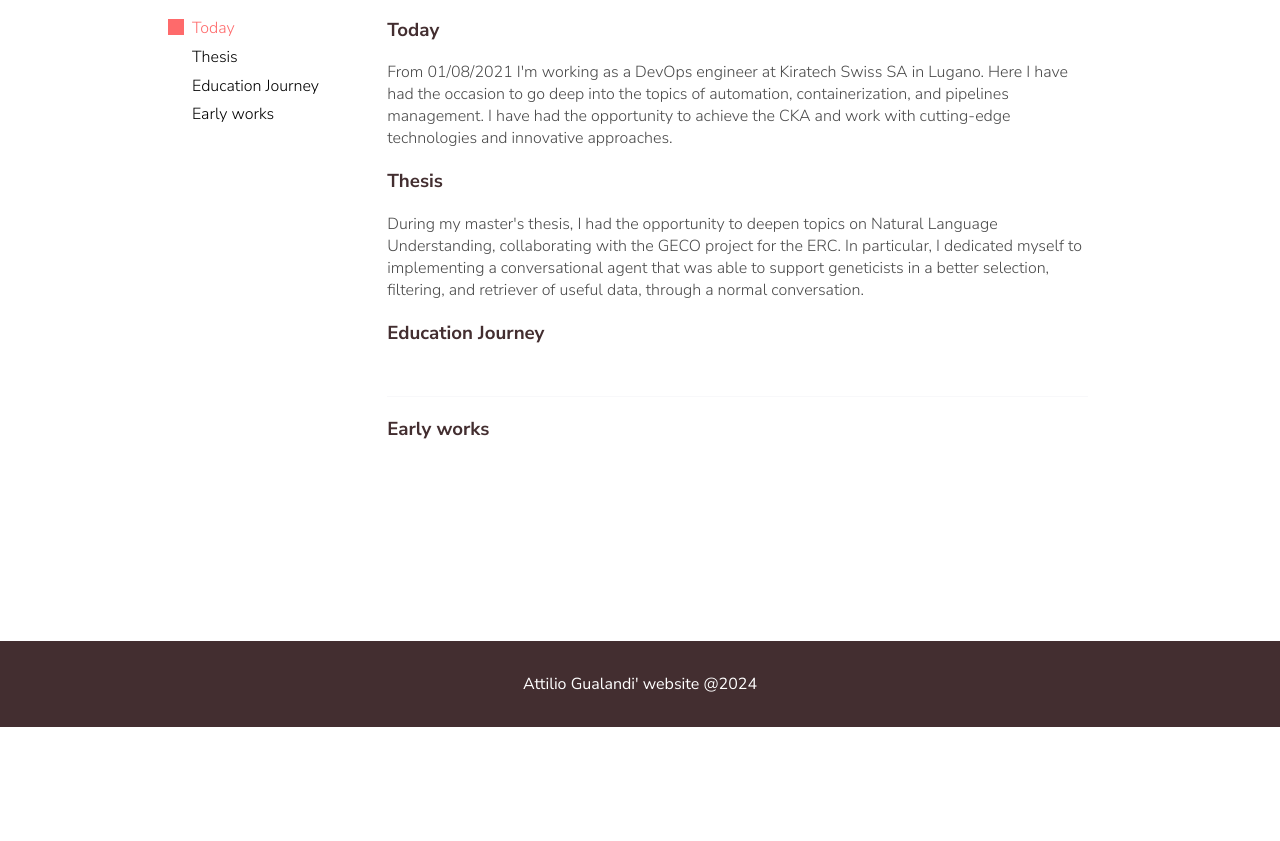
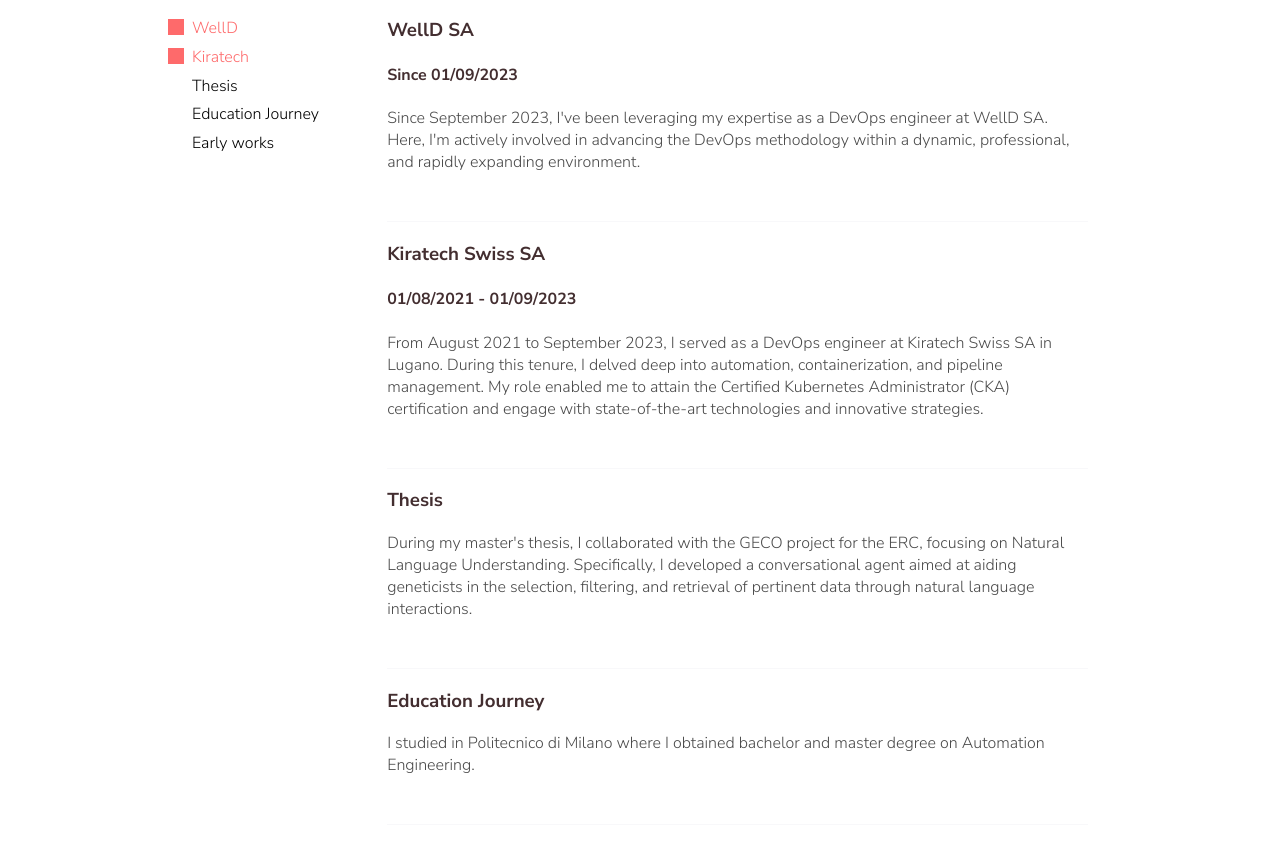
Before and after one commit to attgua/attgua.github.io, a plain HTML site: page doc.html in a window 1280 px wide. Shown: the part 73-914 px from the top of the page. Before the commit the page ends 800 px from the top, so only its background shows below. Drawn offline with nearby package versions, Linux system fonts and the light colour scheme.

Commit message:
chore: updates informations

```diff
--- a/doc.html
+++ b/doc.html
@@ -24,7 +24,8 @@
     <div class="wrapper">
       <aside class="doc__nav">
         <ul>
-          <li class="js-btn selected">Today</li>
+          <li class="js-btn selected">WellD</li>
+          <li class="js-btn selected">Kiratech</li>
           <li class="js-btn">Thesis</li>
           <li class="js-btn">Education Journey</li>
           <li class="js-btn">Early works</li>
@@ -32,22 +33,30 @@
       </aside>
       <article class="doc__content">
         <section class="js-section">
-          <h3 class="section__title">Today</h3>
-          <p> From 01/08/2021 I'm working as a DevOps engineer at Kiratech Swiss SA in Lugano. Here I have had the occasion to go deep into the topics of automation, containerization, and pipelines management. I have had the opportunity to achieve the CKA and work with cutting-edge technologies and innovative approaches.</p>
+          <h3 class="section__title">WellD SA</h3>
+          <h4 class="section__title">Since 01/09/2023</h4>
+          <p> Since September 2023, I've been leveraging my expertise as a DevOps engineer at WellD SA. Here, I'm actively involved in advancing the DevOps methodology within a dynamic, professional, and rapidly expanding environment.</p>
         </section>
+        <hr/>
+        <section class="js-section">
+          <h3 class="section__title">Kiratech Swiss SA</h3>
+          <h4 class="section__title">01/08/2021 - 01/09/2023</h4>
+          <p> From August 2021 to September 2023, I served as a DevOps engineer at Kiratech Swiss SA in Lugano. During this tenure, I delved deep into automation, containerization, and pipeline management. My role enabled me to attain the Certified Kubernetes Administrator (CKA) certification and engage with state-of-the-art technologies and innovative strategies.</p>
+        </section>
+        <hr/>
         <section class="js-section">
           <h3 class="section__title">Thesis</h3>
-          <p>During my master's thesis, I had the opportunity to deepen topics on Natural Language Understanding, collaborating with the GECO project for the ERC. In particular, I dedicated myself to implementing a conversational agent that was able to support geneticists in a better selection, filtering, and retriever of useful data, through a normal conversation.</p>
+          <p>During my master's thesis, I collaborated with the GECO project for the ERC, focusing on Natural Language Understanding. Specifically, I developed a conversational agent aimed at aiding geneticists in the selection, filtering, and retrieval of pertinent data through natural language interactions.</p>
         </section>
+        <hr/>
         <section class="js-section">
           <h3 class="section__title">Education Journey</h3>
-          <p></p>
-          <hr />
+          <p>I studied in Politecnico di Milano where I obtained bachelor and master degree on Automation Engineering.</p>
         </section>
+        <hr/>
         <section class="js-section">
           <h3 class="section__title">Early works</h3>
-          <p></p>
-
+          <p>Throughout my academic journey, I cultivated a profound interest in IT, leading me to undertake freelance projects as a website creator.</p>
         </section>
       </article>
     </div>
--- a/scribbler.js
+++ b/scribbler.js
@@ -12,8 +12,8 @@
 // setup typewriter effect in the terminal demo
 if (document.getElementsByClassName('demo').length > 0) {
   var i = 0;
-  var txt = `echo Welcome to my website!
-            Welcome but sorry, this site is actually in progress... see you soon.
+  var txt = `echo "Welcome to my website!"
+            Welcome to my website! Drop me a message here: attilio.gualandi@gmail.com or on Linkedin if you need something! ;)
             `;
   var speed = 60;
 
```
Also changed, not shown: index.html (+1 -0 lines).
